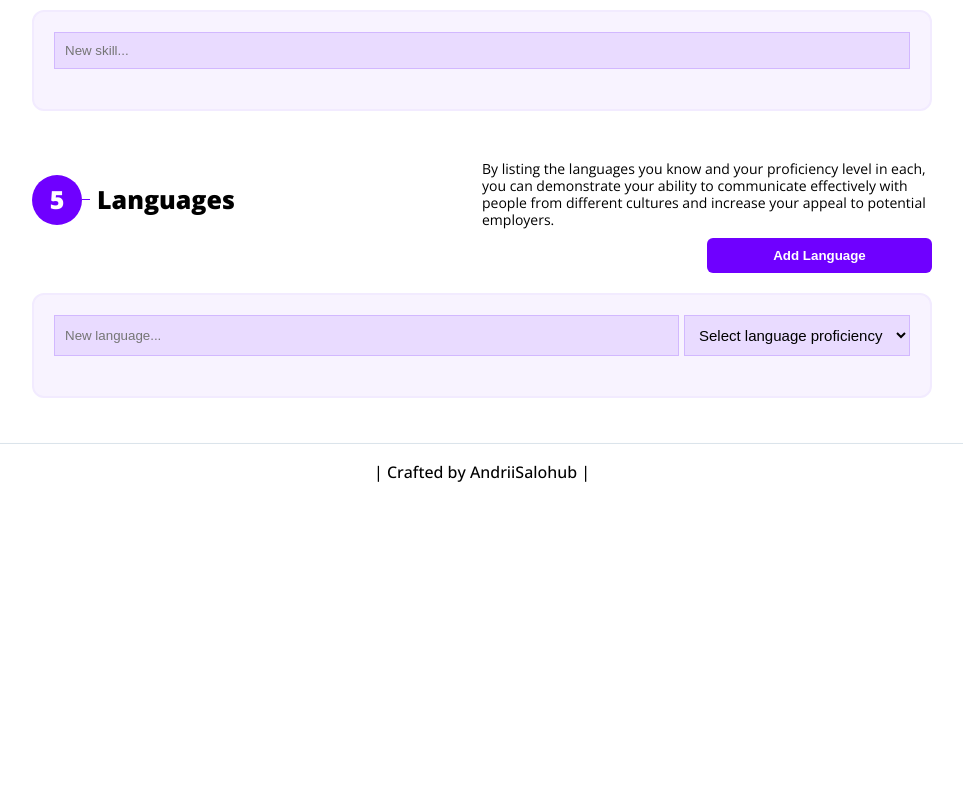
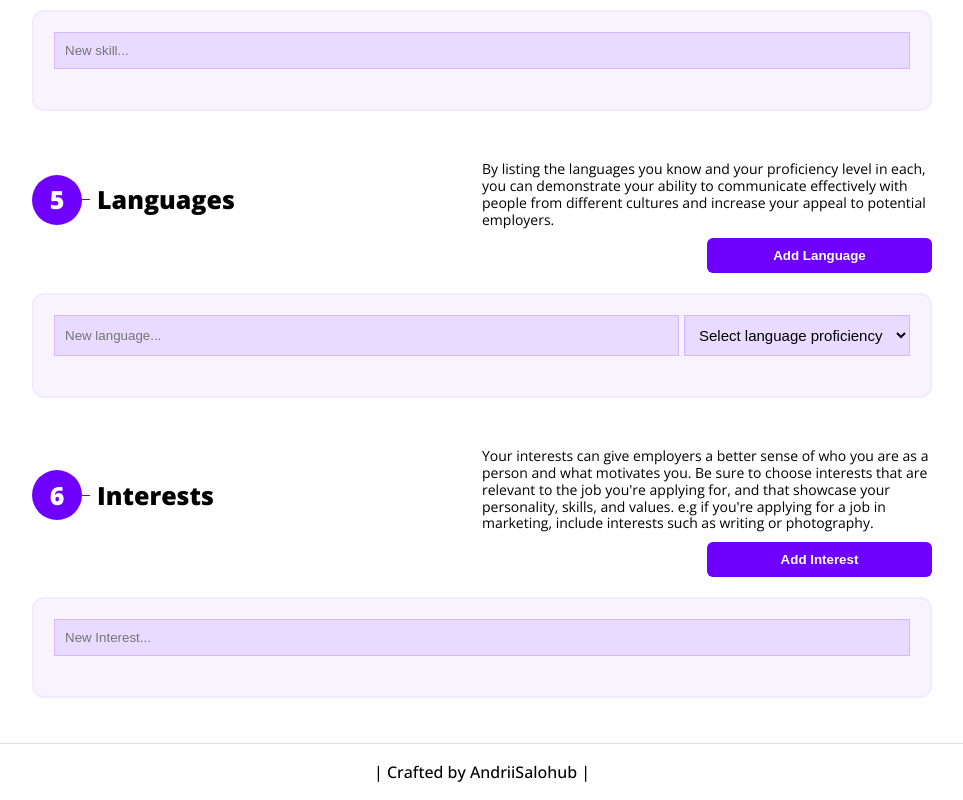
Before and after one commit to AndriiSalohub/cv-generator, a React (Vite) app: page / in a window 1280 px wide. Shown: the part 2419-3219 px from the top of the page, without its empty margins (158-1121 px from the left). Before the commit the page ends 2919 px from the top, so only its background shows below. Built offline with nearby package versions, Linux system fonts and the light colour scheme.

Commit message:
Added markup and styles for interests section and implemented functionality for adding and deleting interests.

```diff
--- a/src/App.jsx
+++ b/src/App.jsx
@@ -2,6 +2,7 @@ import EducationInfo from "./components/EducationInfo/EducationInfo.jsx";
 import Footer from "./components/Footer/Footer";
 import GeneralInfo from "./components/GeneralInfom/GeneralInfo.jsx";
 import Header from "./components/Header/Header.jsx";
+import Interests from "./components/Interests/Interests.jsx";
 import Languages from "./components/Languages/Languages.jsx";
 import Profile from "./components/Profile/Profile.jsx";
 import Skills from "./components/Skills/Skills.jsx";
@@ -18,6 +19,7 @@ function App() {
         <WorkExperience />
         <Skills />
         <Languages />
+        <Interests />
       </main>
       <Footer />
     </>
--- /dev/null
+++ b/src/components/Interests/Interests.jsx
@@ -0,0 +1,82 @@
+import { useState } from "react";
+import FormDescription from "../FormDescription/FormDescription";
+import "./Interests.scss";
+import { RiDeleteBin5Line } from "react-icons/ri";
+
+const Interests = () => {
+  const [interests, setInterests] = useState([
+    {
+      interest: "",
+    },
+  ]);
+
+  const handleInputChange = (event, index) => {
+    setInterests((prevState) =>
+      prevState.map((interest, i) => {
+        if (i === index) {
+          return {
+            ...interest,
+            [event.target.name]: event.target.value,
+          };
+        }
+
+        return interest;
+      }),
+    );
+  };
+
+  const handleAddInterest = () => {
+    setInterests([...interests, { skill: "" }]);
+  };
+
+  const handleDeleteInterest = (event, index) => {
+    event.preventDefault();
+
+    setInterests((prevState) => {
+      return prevState.filter((_, i) => i !== index);
+    });
+  };
+
+  const handleKeyPress = (event) => {
+    if (event.key === "Enter") {
+      event.preventDefault();
+    }
+  };
+
+  return (
+    <section className="interests">
+      <FormDescription
+        titleNumber="6"
+        title="Interests"
+        description="Your interests can give employers a better sense of who you are as a person and what motivates you. Be sure to choose interests that are relevant to the job you're applying for, and that showcase your personality, skills, and values. e.g if you're applying for a job in marketing, include interests such as writing or photography."
+        addMoreButton={true}
+        buttonText="Add Interest"
+        handleClick={handleAddInterest}
+      />
+      <form action="" className="interests__form form">
+        {interests.map((interest, index) => (
+          <div key={index}>
+            <input
+              type="text"
+              name="interest"
+              className="interests__form-input form-input"
+              placeholder="New Interest..."
+              onChange={(event) => handleInputChange(event, index)}
+              onKeyDown={(event) => handleKeyPress(event)}
+            />
+            {interests.length > 1 && (
+              <button
+                className="interests__form-delete-btn delete-btn"
+                onClick={(event) => handleDeleteInterest(event, index)}
+              >
+                <RiDeleteBin5Line />
+              </button>
+            )}
+          </div>
+        ))}
+      </form>
+    </section>
+  );
+};
+
+export default Interests;
--- /dev/null
+++ b/src/components/Interests/Interests.scss
@@ -0,0 +1,14 @@
+.interests {
+  margin-top: 50px;
+
+  &__form {
+    & div {
+      display: flex;
+      gap: 5px;
+    }
+
+    &-input {
+      width: 100%;
+    }
+  }
+}
--- a/src/components/Skills/Skills.jsx
+++ b/src/components/Skills/Skills.jsx
@@ -1,10 +1,14 @@
-import { useEffect, useState } from "react";
+import { useState } from "react";
 import FormDescription from "../FormDescription/FormDescription";
 import "./Skills.scss";
 import { RiDeleteBin5Line } from "react-icons/ri";
 
 const Skills = () => {
-  const [skills, setSkills] = useState([]);
+  const [skills, setSkills] = useState([
+    {
+      skill: "",
+    },
+  ]);
 
   const handleInputChange = (event, index) => {
     setSkills((prevState) =>
@@ -39,12 +43,6 @@ const Skills = () => {
     }
   };
 
-  useEffect(() => {
-    if (skills.length === 0) {
-      handleAddSkill();
-    }
-  }, [skills]);
-
   return (
     <section className="skills">
       <FormDescription
@@ -69,7 +67,7 @@ const Skills = () => {
             {skills.length > 1 && (
               <button
                 className="skills__form-delete-btn delete-btn"
-                onClick={(event) => handleDeleteSkill(event)}
+                onClick={(event) => handleDeleteSkill(event, index)}
               >
                 <RiDeleteBin5Line />
               </button>
```
